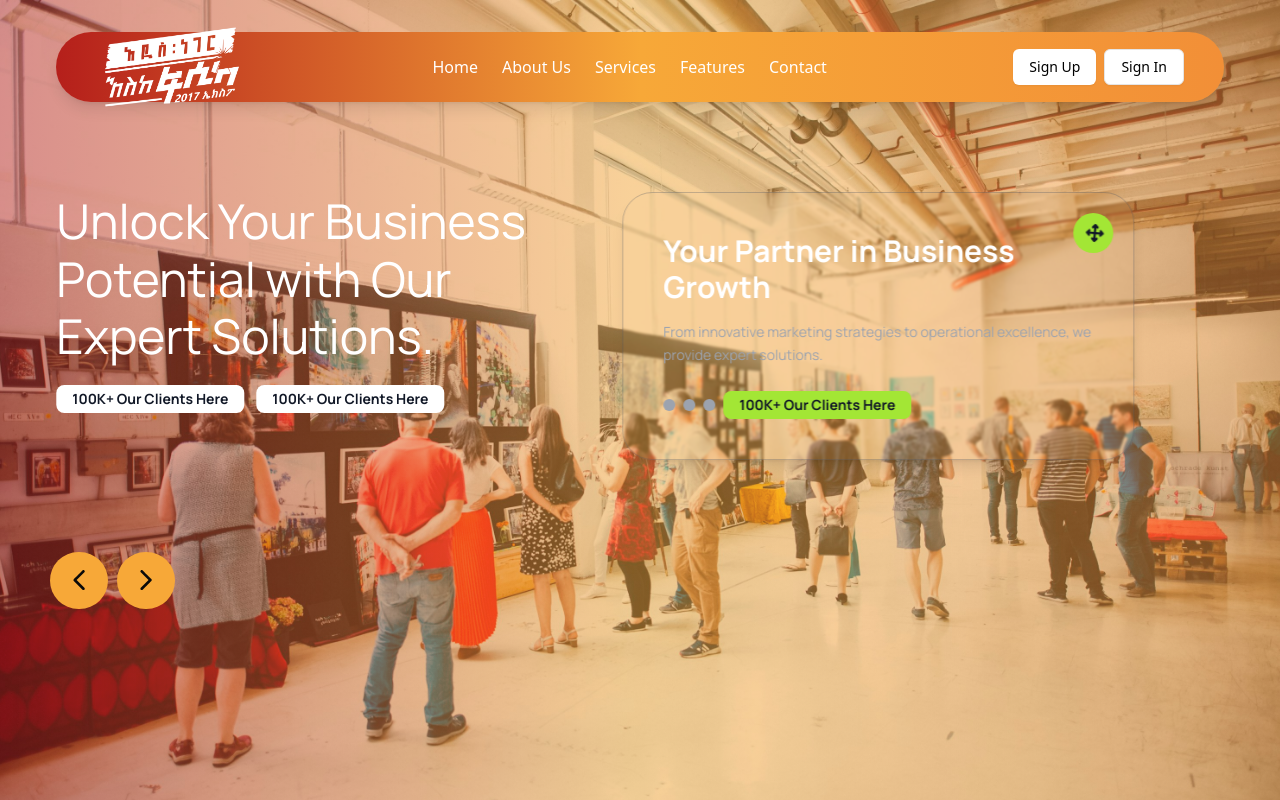
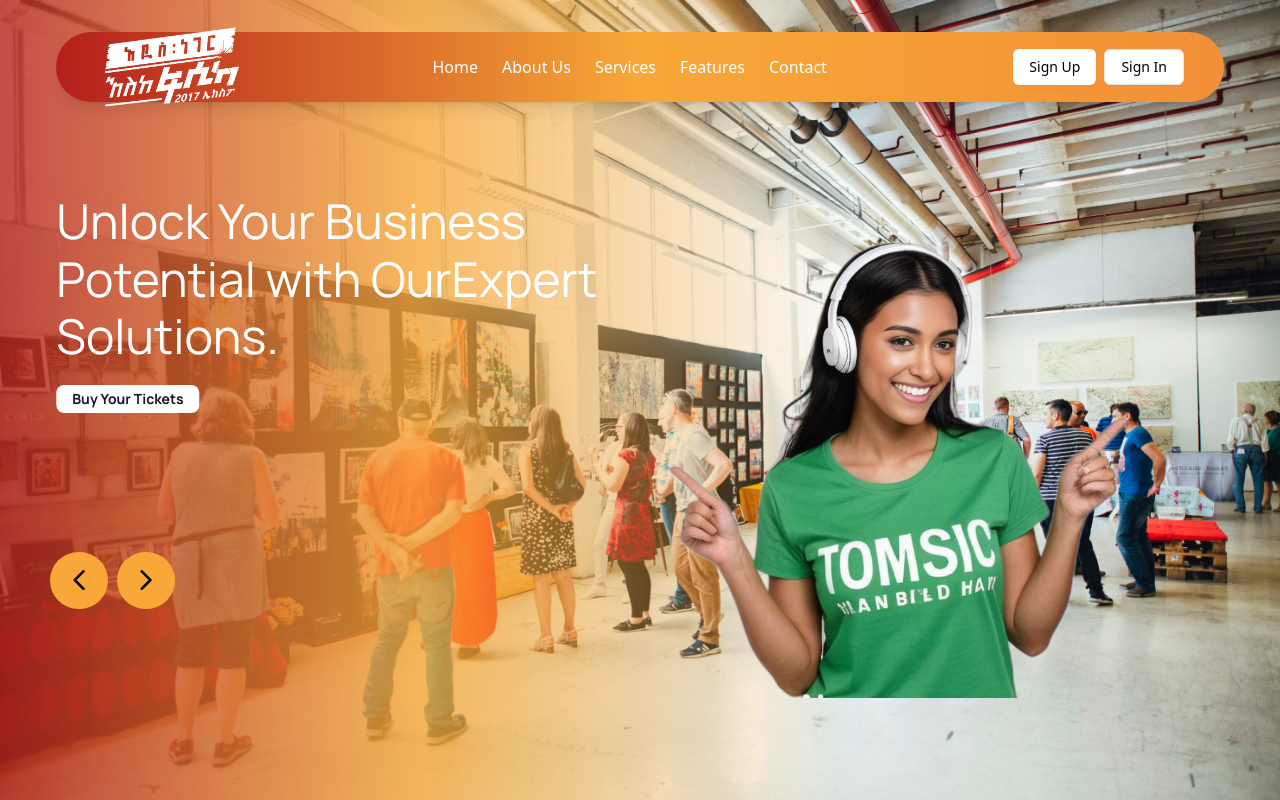
Before and after one commit to DevSoldiers/tamesol-exhibition, a Next.js app: page /en in a window 1280 px wide. Built offline with nearby package versions, Linux system fonts and the light colour scheme.

Commit message:
minor ui adjustments.

```diff
--- a/src/_components/Hero/LeftSection.hero.tsx
+++ b/src/_components/Hero/LeftSection.hero.tsx
@@ -1,16 +1,16 @@
 export default function HeroLeft() {
   return (
     <aside className="hero_title_button_container flex flex-col  gap-y-5">
-      <p className="font-medium text-5xl leading-[120%] text-white">
-        Unlock Your Business Potential with Our Expert Solutions.
+      <p className="font-medium text-5xl leading-[120%] text-white font-extrabold">
+        Unlock Your Business Potential with OurExpert Solutions.
       </p>
       <section className="flex gap-3">
         <div className="bg-white text-gray-900 text-sm font-semibold px-4 py-1 rounded-lg">
+          Buy Your Tickets
+        </div>
+        {/* <div className="bg-white text-gray-900 text-sm font-semibold px-4 py-1 rounded-lg">
           100K+ Our Clients Here
-        </div>
-        <div className="bg-white text-gray-900 text-sm font-semibold px-4 py-1 rounded-lg">
-          100K+ Our Clients Here
-        </div>
+        </div> */}
       </section>
     </aside>
   );
--- a/src/_components/Hero/RightSection.hero.tsx
+++ b/src/_components/Hero/RightSection.hero.tsx
@@ -2,7 +2,7 @@
 
 import { useEffect, useRef } from 'react';
 import { gsap } from 'gsap';
-import { FaArrowsUpDownLeftRight } from 'react-icons/fa6';
+import Image from 'next/image';
 
 export default function HeroRight() {
   const arrowRef = useRef(null);
@@ -23,22 +23,22 @@ export default function HeroRight() {
   }, []);
 
   return (
-    <div className="relative p-10 rounded-[30px] shadow-lg border border-gray-600/30 backdrop-blur-[1.2px] max-w-lg">
+    <div className="relative h-screen">
       {/* Arrow Button */}
-      <div className="absolute top-5 right-5">
+      {/* <div className="absolute top-5 right-5">
         <button className="bg-lime-400 w-10 h-10 flex items-center justify-center rounded-full">
           <FaArrowsUpDownLeftRight ref={arrowRef} className="text-gray-900 text-lg" />
         </button>
-      </div>
+      </div> */}
 
       {/* Text Content */}
-      <h2 className="text-white text-3xl font-bold">Your Partner in Business Growth</h2>
+      {/* <h2 className="text-white text-3xl font-bold">Your Partner in Business Growth</h2>
       <p className="text-gray-400 mt-4 text-sm leading-relaxed">
         From innovative marketing strategies to operational excellence, we provide expert solutions.
-      </p>
+      </p> */}
 
       {/* Client Count */}
-      <div className="mt-6 flex items-center gap-2">
+      {/* <div className="mt-6 flex items-center gap-2">
         <div className="flex space-x-2">
           <span className="w-3 h-3 bg-gray-400 rounded-full"></span>
           <span className="w-3 h-3 bg-gray-400 rounded-full"></span>
@@ -47,7 +47,14 @@ export default function HeroRight() {
         <div className="bg-lime-400 text-gray-900 text-sm font-semibold px-4 py-1 rounded-lg">
           100K+ Our Clients Here
         </div>
-      </div>
+      </div> */}
+      <Image
+        src="/headphone_girl.png"
+        width={600}
+        height={200}
+        alt="girl on headphone"
+        className="absolute bottom-0 top-0 right-0 left-0"
+      />
     </div>
   );
 }
--- a/src/_components/Hero/hero_carousel.tsx
+++ b/src/_components/Hero/hero_carousel.tsx
@@ -2,7 +2,7 @@
 import React from 'react';
 import { EmblaOptionsType } from 'embla-carousel';
 import useEmblaCarousel from 'embla-carousel-react';
-import Autoplay from 'embla-carousel-autoplay'
+import Autoplay from 'embla-carousel-autoplay';
 import { NextButton, PrevButton, usePrevNextButtons } from '../Buttons/EmblaArrowButtons';
 import { DotButton, useDotButton } from '../Buttons/Embla_Dot_Buttons';
 import '../../_styles/carousel.css';
@@ -31,7 +31,7 @@ const EmblaCarousel: React.FC<PropType> = (props) => {
               key={index}
             >
               {/* overlay cover */}
-              <div className="absolute inset-0 bg-brand-gradient-var1 opacity-50"></div>
+              <div className="absolute inset-0 bg-brand-gradient-var4 opacity-80"></div>
               <HeroSection />
             </div>
           ))}
--- a/src/app/[locale]/globals.css
+++ b/src/app/[locale]/globals.css
@@ -14,7 +14,6 @@
 @layer base {
   :root {
     --background: 0 0% 100%;
-
     --foreground: 0 0% 3.9%;
 
     --card: 0 0% 100%;
--- a/tailwind.config.ts
+++ b/tailwind.config.ts
@@ -59,6 +59,7 @@ export default {
         'brand-gradient-var1': 'linear-gradient(to right, #b51f1b,#f7a838, #f28f37)',
         'brand-gradient-var2': 'linear-gradient(to right, #722f37,#f7a838, #f28f37)',
         'brand-gradient-var3': 'linear-gradient(to right, #722f37,#f7a838, #f28f37)',
+        'brand-gradient-var4': 'linear-gradient(to right, #b51f1b,#f7a838, #f28e3700,#f28e3700)',
         'top-header-bg': "url('/hero_exhibition_placeholder.jpeg')",
       },
       borderRadius: {
```
Also changed, not shown: public/headphone_girl.png (added), 1 other file (tests, documents, lock files or other folders).
